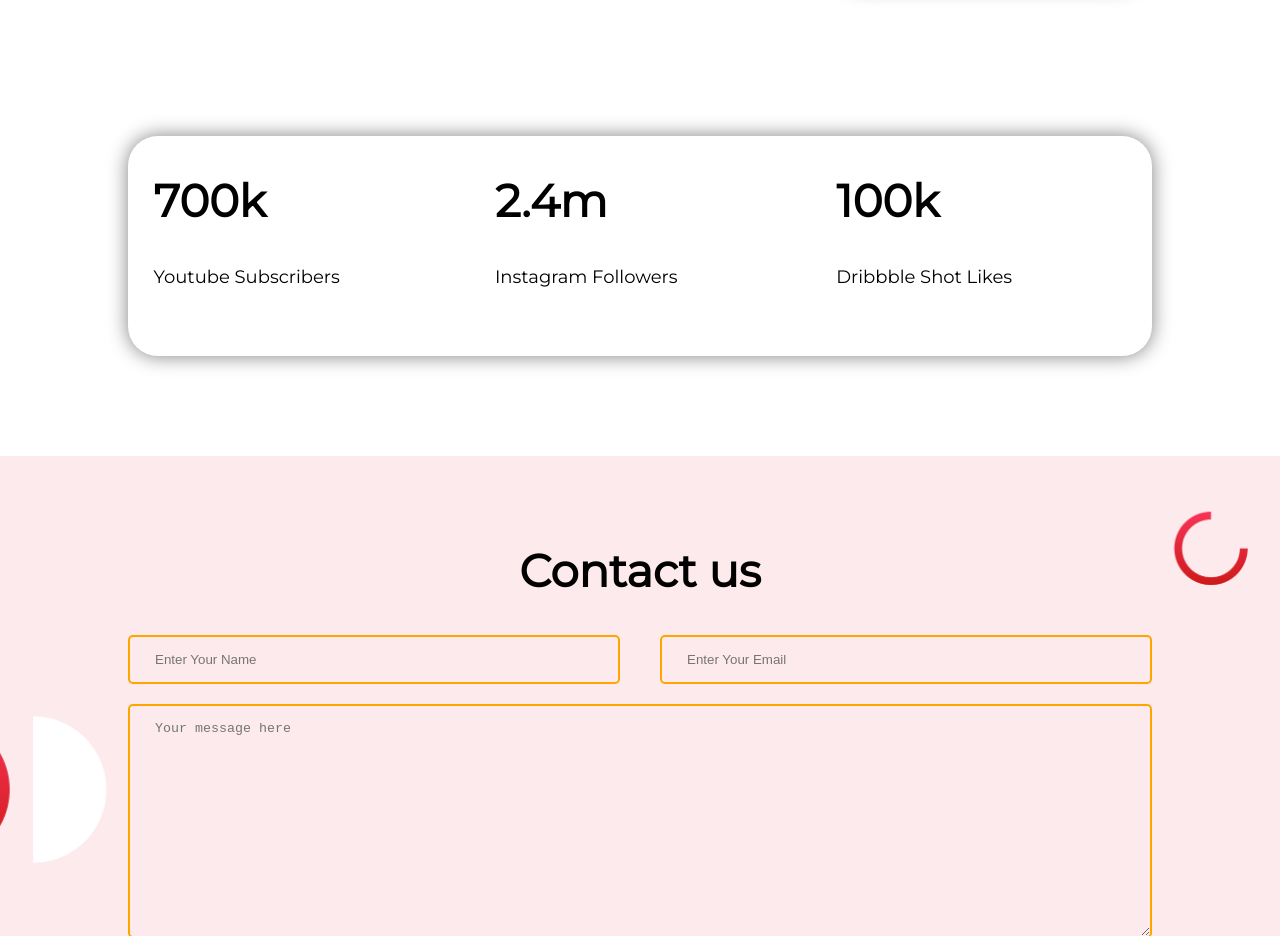
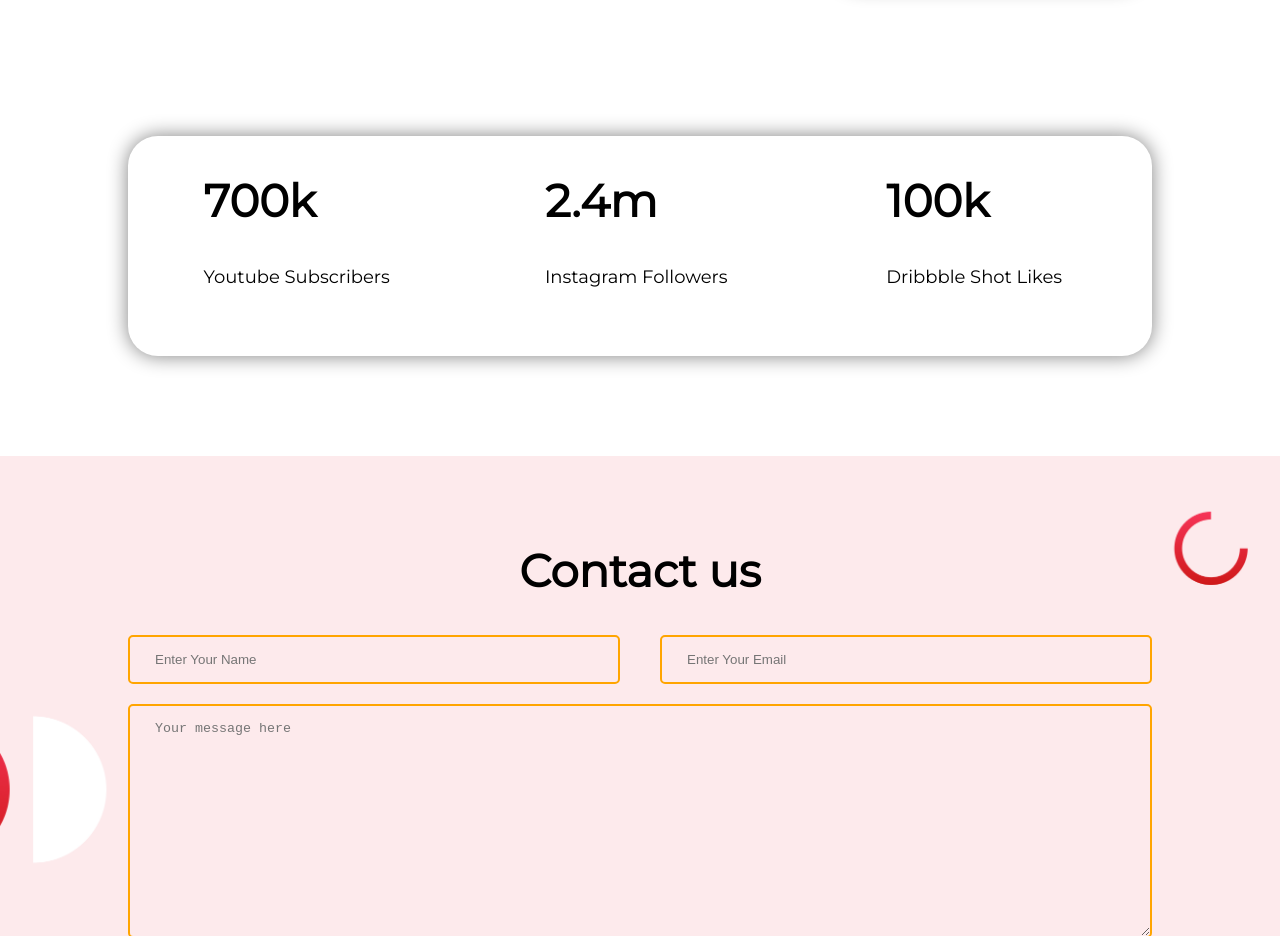
Before and after one commit to mdmominur/food-house, a plain HTML site: page index.html in a window 1280 px wide. Shown: the part 2340-3276 px from the top of the page. Drawn offline with Linux system fonts and the light colour scheme.

Commit message:
Fixed some count down issue

```diff
--- a/index.html
+++ b/index.html
@@ -113,15 +113,15 @@
 <section class="full-area">
     <div class="flexible-area" id="count-down">
 
-        <div class="one-of-three-width">
+        <div class="one-of-three-width count-down-single">
             <h2>700k</h2>
             <p>Youtube Subscribers</p>
         </div>
-        <div class="one-of-three-width">
+        <div class="one-of-three-width count-down-single">
             <h2>2.4m</h2>
             <p>Instagram Followers</p>
         </div>
-        <div class="one-of-three-width">
+        <div class="one-of-three-width count-down-single">
             <h2>100k</h2>
             <p>Dribbble Shot Likes</p>
         </div>
--- a/style.css
+++ b/style.css
@@ -117,6 +117,10 @@ button {
     margin-bottom: 50px;
 }
 
+.count-down-single {
+    margin-left: 50px;
+}
+
 footer {
     text-align: center;
     background: #0B0D17;
```
